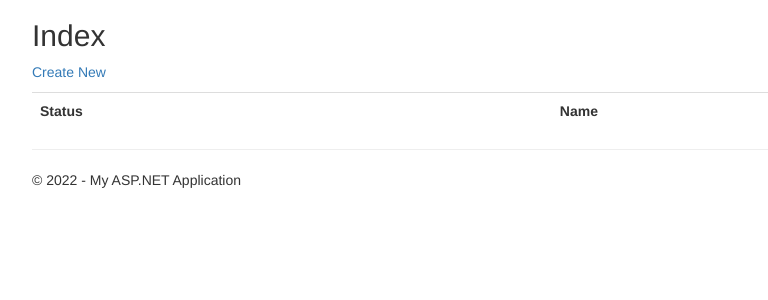
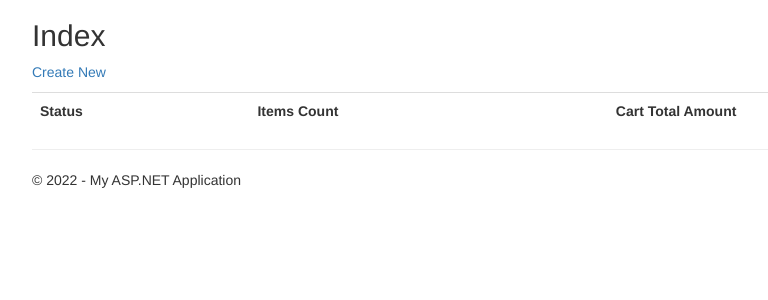
Before and after one commit to Sp0derDev/WebProject, an ASP.NET MVC app: template WebProject/Views/Carts/Index.cshtml in a window 1280 px wide. Shown: the part 51-351 px from the top of the page, without its empty margins (38-806 px from the left). Run offline with ASP.NET Core 8 and stand-ins for ASP.NET MVC 5, Linux system fonts and the light colour scheme; the template is opened without the code that fills it, so the values that code supplies are empty; the project's own start-up code is not run, and a stand-in starts its controllers and pages; some libraries are stand-ins or nearby versions.

Commit message:
Modified table contents

```diff
--- a/WebProject/Views/Carts/Index.cshtml
+++ b/WebProject/Views/Carts/Index.cshtml
@@ -15,7 +15,10 @@
             @Html.DisplayNameFor(model => model.Status)
         </th>
         <th>
-            @Html.DisplayNameFor(model => model.Customer.Name)
+            Items Count
+        </th>
+        <th>
+            Cart Total Amount
         </th>
         <th></th>
     </tr>
@@ -26,12 +29,16 @@
         @Html.DisplayFor(modelItem => item.Status)
     </td>
     <td>
-            @Html.DisplayFor(modelItem => item.Customer.Name)
+        @Html.DisplayFor(modelItem => item.CartItems.Count)
     </td>
     <td>
-            @Html.ActionLink("Edit", "Edit", new { id=item.Id }) |
-            @Html.ActionLink("Details", "Details", new { id=item.Id }) |
-            @Html.ActionLink("Delete", "Delete", new { id=item.Id })
+        @item.CartItems.Sum(c => c.Product.Price * c.Quantity) QAR
+    </td>
+    <td>
+        @*@Html.ActionLink("Edit", "Edit", new { id = item.Id }) |*@
+        @Html.ActionLink("Details", "Details", new { id = item.Id })
+
+       @* @Html.ActionLink("Delete", "Delete", new { id = item.Id })*@
     </td>
 </tr>
 }
```
Lines whose indentation alone changed are shown as unchanged.
